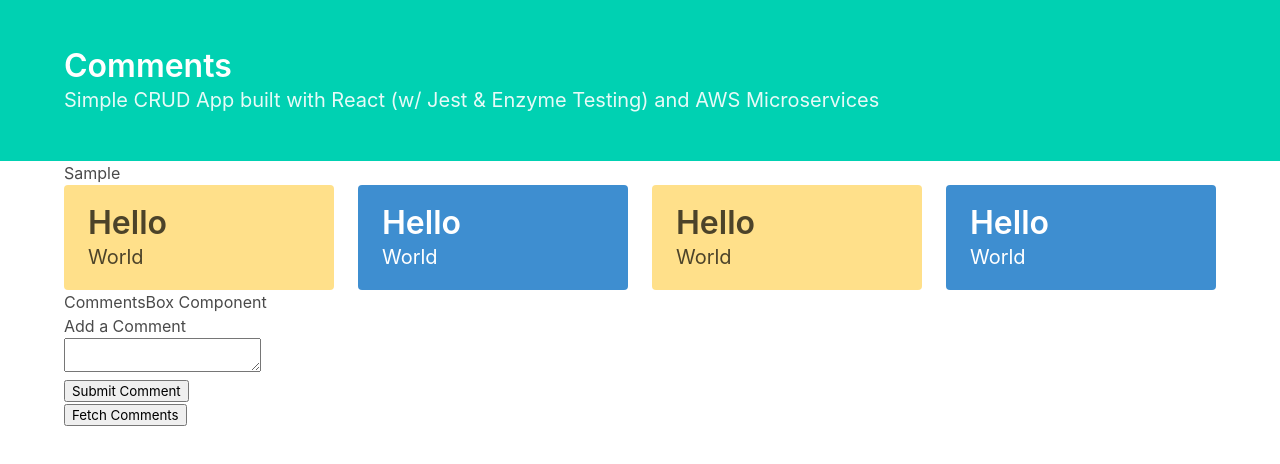
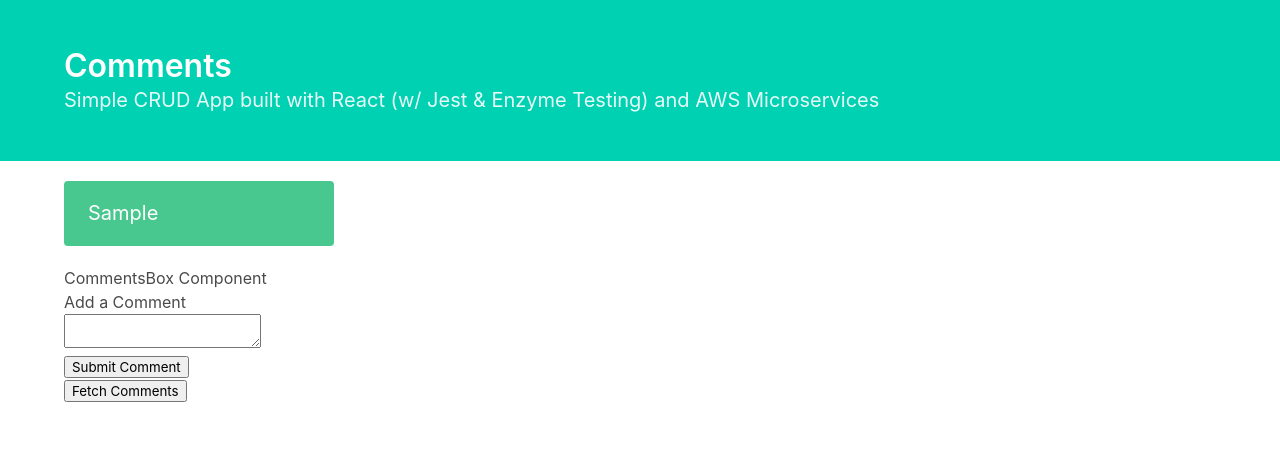
Before and after one commit to KenAustria/aws-crud-app, a React (Create React App) app: page / in a window 1280 px wide. Both pictures are taken after typing "Sample" into the empty fields and a click on the button "Submit Comment". Shown: the top 464 px of the page. Built offline with nearby package versions, Linux system fonts and the light colour scheme.

Commit message:
Running prettier and linter, and staging, comitting and pushing to branch

```diff
--- a/src/components/comments/container/CommentsBox.js
+++ b/src/components/comments/container/CommentsBox.js
@@ -22,7 +22,7 @@ class CommentsBox extends Component {
 
   render() {
     return (
-      <div className="comments-components">
+      <div>
         <h3>CommentsBox Component</h3>
         <form onSubmit={this.handleSubmit}>
           <h4>Add a Comment</h4>
--- a/src/components/comments/container/CommentsList.js
+++ b/src/components/comments/container/CommentsList.js
@@ -3,56 +3,44 @@ import 'styles/comments/styles.css';
 import { connect } from 'react-redux';
 
 class CommentsList extends Component {
+  constructor() {
+    super()
+    this.bulmaColorClasses = [ "is-black", "is-light", "is-dark", "is-link", "is-info", "is-success", "is-warning", "is-danger", "is-primary", "is-white" ];
+  }
+
+  randomizeBulmaColorClasses() {
+    return this.bulmaColorClasses[Math.floor(Math.random() * (this.bulmaColorClasses.length))]
+  }
+
   renderComments() {
-    return this.props.comments.map(comment => {
-      return <li key={comment}>{comment}</li>;
-    });
+    console.log(this.props.comments.length);
+    let i = 0;
+    return (
+      <div className="tile is-ancestor">
+        <div className="tile flex-wrap">
+          {this.props.comments.map(comment => {
+            i++;
+              return (
+                <div className="tile is-parent is-3">
+                  <article className={`tile is-child notification ${this.randomizeBulmaColorClasses()}`}>
+                    <p className="subtitle">{comment}</p>
+                  </article>
+                </div>
+              )
+          })}
+        </div>
+      </div>
+    );
   }
 
   render() {
     return (
-      <div>
-        <ul>{this.renderComments()}</ul>
-
-        <div className="tile is-ancestor">
-          <div className="tile">
-              <div className="tile is-parent is-3">
-                <article className="tile is-child notification is-warning">
-                  <p className="title">Hello</p>
-                  <p className="subtitle">World</p>
-                </article>
-              </div>
-              <div className="tile is-parent is-3">
-                <article className="tile is-child notification is-info">
-                  <p className="title">Hello</p>
-                  <p className="subtitle">World</p>
-                </article>
-              </div>
-              <div className="tile is-parent is-3">
-                <article className="tile is-child notification is-warning">
-                  <p className="title">Hello</p>
-                  <p className="subtitle">World</p>
-                </article>
-              </div>
-              <div className="tile is-parent is-3">
-                <article className="tile is-child notification is-info">
-                  <p className="title">Hello</p>
-                  <p className="subtitle">World</p>
-                </article>
-              </div>
-          </div>
-        </div>
-
+      <div className="comments-list-wrapper">
+        {this.renderComments()}
       </div>
     );
   }
 }
-
-// function mapStateToProps(state) {
-//   return {
-//     comments: state.comments
-//   }
-// }
 
 function mapStateToProps({ comments }) {
   return {
--- a/src/components/comments/presentation/CommentsApp.js
+++ b/src/components/comments/presentation/CommentsApp.js
@@ -4,7 +4,7 @@ import CommentsBox from 'components/comments/container/CommentsBox';
 import CommentsList from 'components/comments/container/CommentsList';
 
 const CommentsApp = () => (
-  <div className="comments-components">
+  <div>
     <CommentsList />
     <CommentsBox />
   </div>
--- a/src/styles/comments/styles.css
+++ b/src/styles/comments/styles.css
@@ -1,11 +1,9 @@
 /* Decided to use Bulma classes - 11/26/18 */
 
-/* Not using - 11/26/18 */
-.comments-components {
-  /* color: #5D5D5D;
-  border:1px solid #7B7B7B;
-  margin-left: auto;
-  margin-right: auto;
-  width: 90%; */
+.comments-list-wrapper {
+  margin: 1.25rem 0rem 1.25rem 0rem;
 }
-/* Not using - 11/26/18 */
+
+.flex-wrap {
+  flex-wrap: wrap;
+}
```
